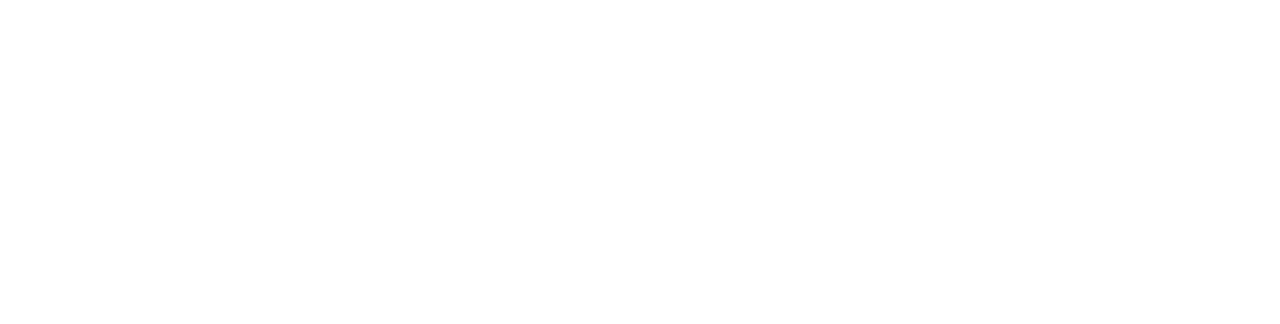
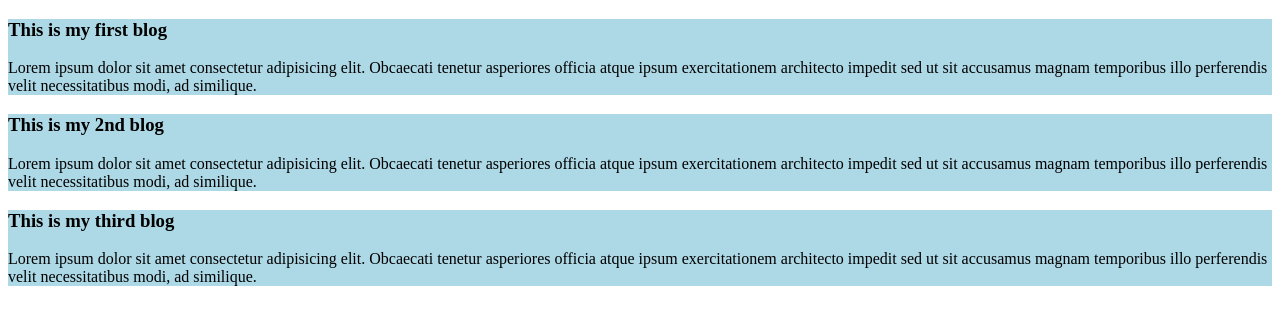
Before and after one commit to rakibulhasan3562/my-first-simple-website, a plain HTML site: page index.html in a window 1280 px wide. Drawn offline with Linux system fonts and the light colour scheme.

Commit message:
my blog block

```diff
--- a/index.html
+++ b/index.html
@@ -4,8 +4,20 @@
     <meta charset="UTF-8">
     <meta name="viewport" content="width=device-width, initial-scale=1.0">
     <title>My Simple Website</title>
+    <link rel="stylesheet" href="style/blog.css">
 </head>
 <body>
-
+    <div>
+        <h3>This is my first blog</h3>
+        <p>Lorem ipsum dolor sit amet consectetur adipisicing elit. Obcaecati tenetur asperiores officia atque ipsum exercitationem architecto impedit sed ut sit accusamus magnam temporibus illo perferendis velit necessitatibus modi, ad similique.</p>
+    </div>
+    <div>
+        <h3>This is my 2nd blog</h3>
+        <p>Lorem ipsum dolor sit amet consectetur adipisicing elit. Obcaecati tenetur asperiores officia atque ipsum exercitationem architecto impedit sed ut sit accusamus magnam temporibus illo perferendis velit necessitatibus modi, ad similique.</p>
+    </div>
+    <div>
+        <h3>This is my third blog</h3>
+        <p>Lorem ipsum dolor sit amet consectetur adipisicing elit. Obcaecati tenetur asperiores officia atque ipsum exercitationem architecto impedit sed ut sit accusamus magnam temporibus illo perferendis velit necessitatibus modi, ad similique.</p>
+    </div>
 </body>
 </html>
--- /dev/null
+++ b/style/blog.css
@@ -0,0 +1,4 @@
+div{
+    background-color: lightblue;
+
+}
```
